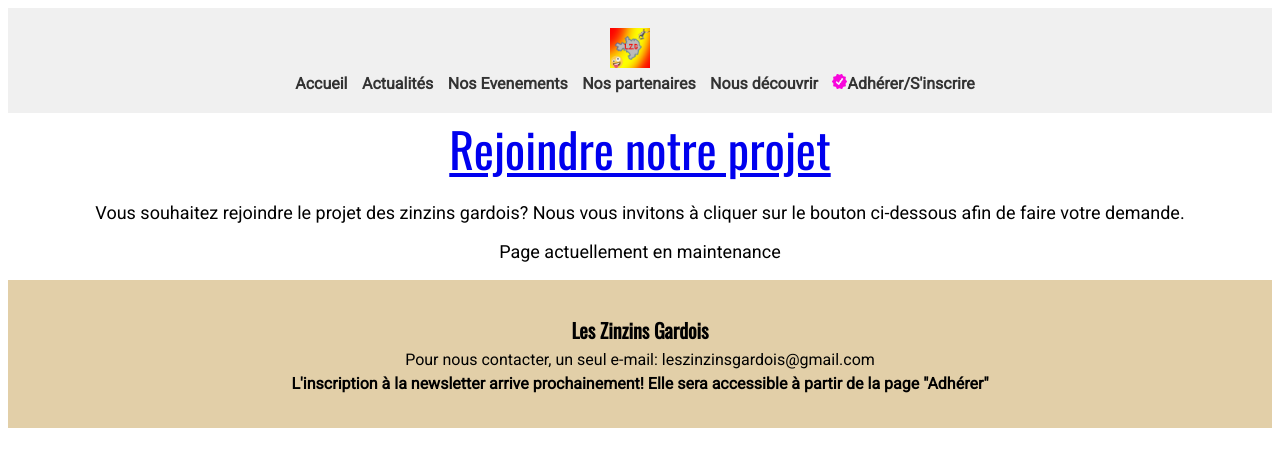
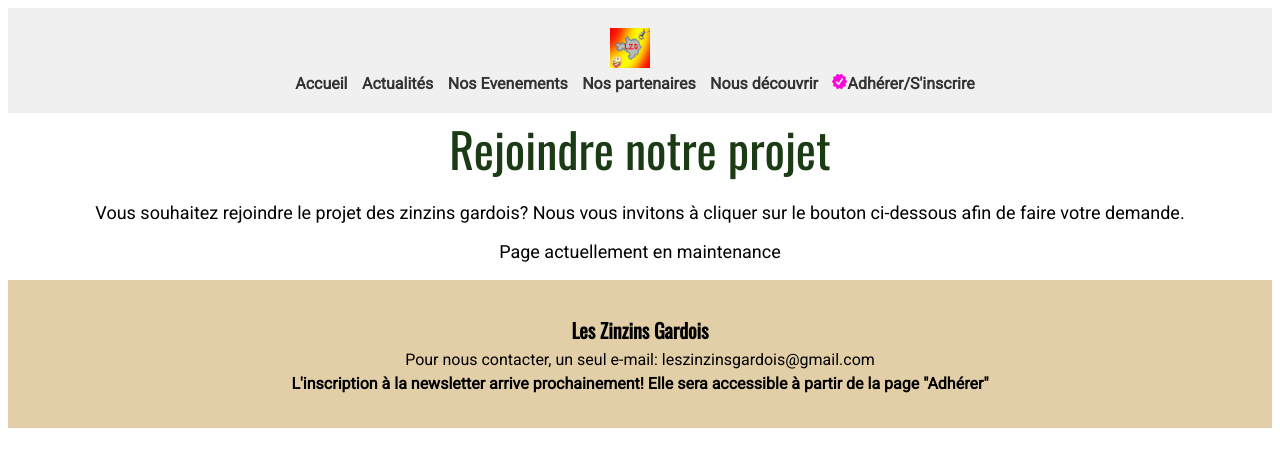
Before and after one commit to Leszinzinsgardois/leszinzinsgardois.github.io, a plain HTML site: page adherer.html in a window 1280 px wide. Drawn offline with nearby package versions, Linux system fonts and the light colour scheme.

Commit message:
Modified link in line 125

```diff
--- a/adherer.html
+++ b/adherer.html
@@ -97,6 +97,11 @@
             height: 15px;
           }
 
+        a {
+            text-decoration: none;
+            color: rgb(27, 59, 20);
+        }
+
       </style>
     </head>
     <body>
```
